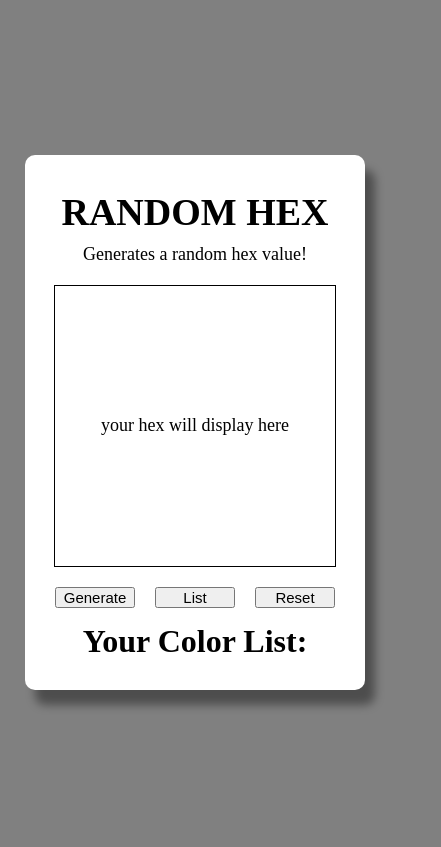
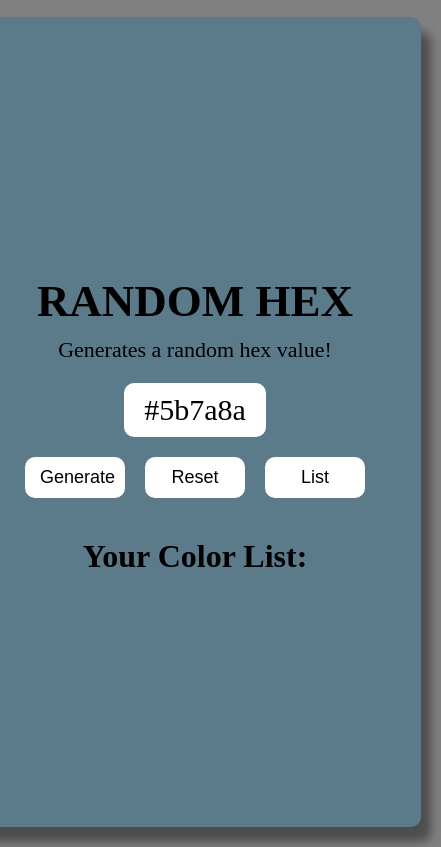
Before and after one commit to TimGeorge89/hex-firebase, a Vue app: page / in a window 390 px wide. Shown: the whole page, 441 px wide, since content can reach past the window. Built offline with nearby package versions, Linux system fonts and the light colour scheme.

Commit message:
added style

```diff
--- a/src/views/Home.vue
+++ b/src/views/Home.vue
@@ -3,24 +3,16 @@
     <Register v-if="showModal" @close="showModal = false"></Register>
 
     <div class="main-container">
-      <div class="wrapper">
-        <!-- NAVIGATION -->
-        <!-- <div class="nav">
-          <div class="register">
-            <button @click="toggleModal()">Sign Up</button>
-          </div>
-          <div class="log-in">
-            <button>Log In</button>
-          </div>
-        </div> -->
+      <main class="inner-container">
+        <div :style="{ background: activeColor }" class="wrapper">
           <!-- HEADER -->
-        <div class="header">
+          <header class="header">
             <h1>RANDOM HEX</h1>
             <p>Generates a random hex value!</p>
             <!-- <p>Create an account and log in to save your favorites!</p> -->
-        </div>
+          </header>
           <!-- COLOR DISPLAY -->
-        <div :style="{ background: activeColor }" class="color-display">
+          <div class="color-display">
             <p>{{ displayedData }}</p>
           </div>
           <!-- BUTTONS -->
@@ -29,17 +21,15 @@
             <div @click="randomColor()" class="button">
               <button>Generate</button>
             </div>
+            <div class="buttons">
+              <!-- single button -->
+            <div @click="reset()" class="button">
+              <button>Reset</button>
+            </div>
+            </div>
               <!-- single button -->
             <div @click="addToList()" class="button">
               <button>List</button>
-          </div>
-          <!-- single button -->
-          <!-- <div class="button">
-            <button>Save</button>
-          </div> -->
-          <!-- single button -->
-          <div @click="reset()" class="button">
-            <button>Reset</button>
             </div>
         </div>
         <!-- COLOR LIST -->
@@ -54,6 +44,7 @@
           </div>
         </div>
         </div>
+      </main>
     </div>
   </div>
 </template>
@@ -64,8 +55,8 @@ import Register from "@/components/Register";
 export default {
   data() {
     return {
-      displayedData: "your hex will display here",
-      activeColor: "",
+      displayedData: "#5b7a8a",
+      activeColor: "#5b7a8a",
       list: [],
       showModal: false,
       displayWarning: "",
@@ -90,18 +81,18 @@ export default {
     addToList() {
       if (
         !this.list.includes(this.displayedData) &&
-        this.list.length < 10 &&
-        this.displayedData != "your hex will display here"
+        this.list.length < 5 &&
+        this.displayedData != "#5b7a8a"
       ) {
         this.list.push(this.displayedData);
-      } else if (this.list.length == 3) {
-        this.displayWarning = "3 color max. More features coming soon!";
+      } else if (this.list.length == 5) {
+        this.displayWarning = "5 color max. More features coming soon!";
       }
     },
     // resets all values
     reset() {
-      this.displayedData = "your hex will display here";
-      this.activeColor = "";
+      this.displayedData = "#5b7a8a";
+      this.activeColor = "#5b7a8a";
       this.list = [];
       if (this.list.length < 10) {
         this.displayWarning = ""
@@ -115,7 +106,10 @@ export default {
         this.displayWarning = ""
       }
     },
-  },
+    created() {
+      this.displayedData = this.randomColor()
+    }
+  }
 };
 </script>
 
@@ -143,27 +137,43 @@ button {
 }
 
 .main-container {
-  background: white;
+  // display: flex;
+  // background: white;
+  // height: 90vh;
+  // width: 90vw;
+
+}
+
+.inner-container {
+  // display: flex;
+  // background: red;
+  // height: 90vh;
+  // width: 90vw;
+  // text-align: center;
+  // border-radius: 10px;
+  // box-shadow: 10px 15px 10px rgba(0, 0, 0, 0.4);
+}
+
+.wrapper {
+  display: flex;
+  flex-direction: column;
+  align-items: center;
+  justify-content: center;
   text-align: center;
+  height: 90vh;
+  width: 90vw;
+  background-color: white;
+  padding: 25px 50px;
+  margin: 20px;
   border-radius: 10px;
   box-shadow: 10px 15px 10px rgba(0, 0, 0, 0.4);
 }
 
-.wrapper {
-  padding: 25px 50px;
-}
-
-@media screen and (max-width: 550px) {
-  .wrapper {
-    padding: 20px 20px;
-  }
-}
-
 // NAVIGATION
 .nav {
-  display: flex;
+  // display: flex;
   .log-in {
-    margin-left: auto;
+    // margin-left: auto;
   }
 }
 
@@ -178,63 +188,45 @@ button {
   }
 }
 
-@media screen and (max-width: 550px) {
-  .header {
-    h1 {
-      font-size: 38px;
-    }
-    p {
-      font-size: 18px;
-    }
-  }
-}
-
 // COLOR DISPLAY
 .color-display {
-  display: flex;
-  align-items: center;
-  justify-content: center;
-  margin: 20px auto;
-  height: 300px;
-  width: 300px;
-  border: 1px solid black;
+  // display: flex;
+  // align-items: center;
+  // justify-content: center;
+  // margin: 20px auto;
+  // height: 300px;
+  // width: 300px;
+  background: white;
+  border-radius: 10px;
+  padding: 10px 20px;
+  margin: 20px 0 20px 0;
   p {
-    font-size: 18px;
-  }
-}
-
-@media screen and (max-width: 550px) {
-  .color-display {
-    height: 280px;
-    width: 280px;
+    font-size: 30px;
   }
 }
 
 // BUTTONS
 .buttons {
   display: flex;
-  justify-content: center;
+  margin-bottom: 20px;
   button {
     margin: 0 10px;
-    width: 80px;
-  }
-}
-
-@media screen and (max-width: 550px) {
-  .buttons {
-    button {
-      font-size: 15px;
-    }
+    padding: 10px 15px;
+    width: 100px;
+    background-color: white;
+    border: none;
+    border-radius: 10px;
   }
 }
 
 // COLOR LIST
 .color-list {
   h1 {
-    margin-top: 15px;
+    // margin-top: 15px;
   }
   p {
-    color: red;
+    font-size: 20px;
+    color: white;
     margin-bottom: 10px;
   }
   .list {
@@ -246,6 +238,7 @@ button {
       a {
         display: flex;
         align-items: center;
+        font-size: 25px;
         padding-left: 10px;
         text-decoration: none;
         color: black;
@@ -253,10 +246,168 @@ button {
       }
       li {
         font-size: 18px;
-        margin: 6px 0;
-        width: 150px;
+        width: 100px;
+        padding: 12px 12px;
+        margin: 5px;
+        border: 2px solid white;
+        border-radius: 10px;
       }
     }
   }
 }
 </style>
+
+
+
+
+
+
+
+
+
+
+
+
+
+
+
+// * {
+//   padding: 0;
+//   margin: 0;
+// }
+
+// html {
+//   height: 100vh;
+// }
+
+// body {
+//   display: flex;
+//   align-items: center;
+//   justify-content: center;
+//   height: 100%;
+//   background: grey;
+// }
+
+// button {
+//   outline: none;
+//   font-size: 18px;
+// }
+
+// .main-container {
+//   background: white;
+//   max-width: 1290px;
+//   text-align: center;
+//   border-radius: 10px;
+//   box-shadow: 10px 15px 10px rgba(0, 0, 0, 0.4);
+// }
+
+// .wrapper {
+//   padding: 25px 50px;
+// }
+
+// @media screen and (max-width: 550px) {
+//   .wrapper {
+//     padding: 20px 20px;
+//   }
+// }
+
+// // NAVIGATION
+// .nav {
+//   display: flex;
+//   .log-in {
+//     margin-left: auto;
+//   }
+// }
+
+// // HEADER
+// .header {
+//   h1 {
+//     font-size: 45px;
+//     padding: 15px 0 10px 0;
+//   }
+//   p {
+//     font-size: 22px;
+//   }
+// }
+
+// @media screen and (max-width: 550px) {
+//   .header {
+//     h1 {
+//       font-size: 38px;
+//     }
+//     p {
+//       font-size: 18px;
+//     }
+//   }
+// }
+
+// // COLOR DISPLAY
+// .color-display {
+//   display: flex;
+//   align-items: center;
+//   justify-content: center;
+//   margin: 20px auto;
+//   height: 300px;
+//   width: 300px;
+//   border: 1px solid black;
+//   p {
+//     font-size: 18px;
+//   }
+// }
+
+// @media screen and (max-width: 550px) {
+//   .color-display {
+//     height: 280px;
+//     width: 280px;
+//   }
+// }
+
+// // BUTTONS
+// .buttons {
+//   display: flex;
+//   justify-content: center;
+//   button {
+//     margin: 0 10px;
+//     width: 80px;
+//   }
+// }
+
+// @media screen and (max-width: 550px) {
+//   .buttons {
+//     button {
+//       font-size: 15px;
+//     }
+//   }
+// }
+
+// // COLOR LIST
+// .color-list {
+//   h1 {
+//     margin-top: 15px;
+//   }
+//   p {
+//     color: red;
+//     margin-bottom: 10px;
+//   }
+//   .list {
+//     display: flex;
+//     justify-content: center;
+//     ul {
+//       display: flex;
+//       list-style: none;
+//       a {
+//         display: flex;
+//         align-items: center;
+//         padding-left: 10px;
+//         text-decoration: none;
+//         color: black;
+//         cursor: pointer;
+//       }
+//       li {
+//         font-size: 18px;
+//         margin: 6px 0;
+//         width: 150px;
+//       }
+//     }
+//   }
+// }
```
Lines whose indentation alone changed are shown as unchanged.
